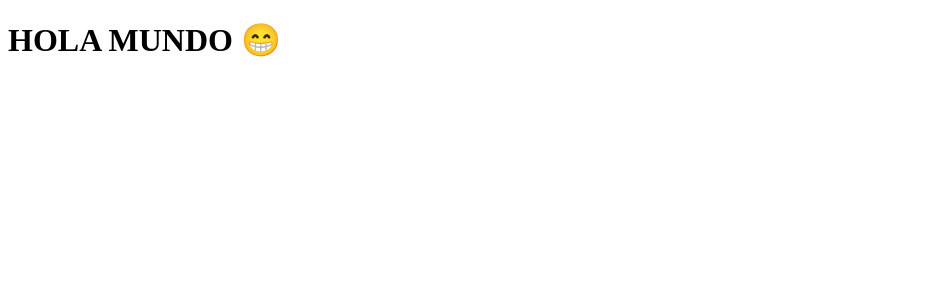
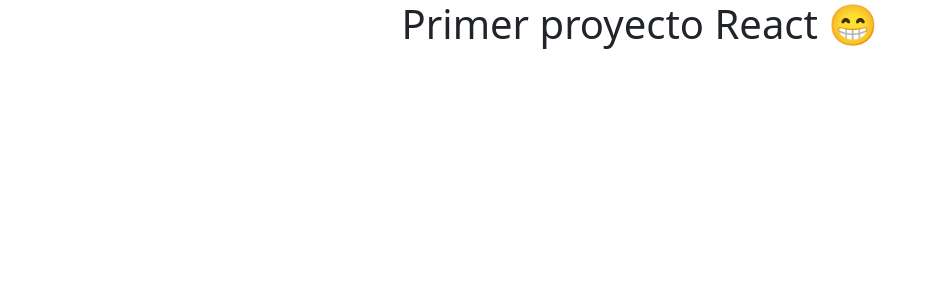
Before and after one commit to JulianGr16/contadorReact, a React (Vite) app: page / in a window 1280 px wide. Shown: the top 300 px of the page, without its empty margins (0-930 px from the left). Built offline with nearby package versions, Linux system fonts and the light colour scheme.

Commit message:
arrancamos con react

```diff
--- a/package.json
+++ b/package.json
@@ -10,6 +10,7 @@
     "preview": "vite preview"
   },
   "dependencies": {
+    "bootstrap": "^5.3.3",
     "react": "^18.3.1",
     "react-dom": "^18.3.1"
   },
--- a/src/App.jsx
+++ b/src/App.jsx
@@ -1,10 +1,12 @@
+import 'bootstrap/dist/css/bootstrap.min.css'
+
 
 function App() {
 
   return (
-    <>
-     <h1>HOLA MUNDO 😁</h1>
-    </>
+    <main>
+     <h1 className='text-center'>Primer proyecto React 😁</h1>
+    </main>
   )
 }
 
```
Also changed, not shown: 1 other file (tests, documents, lock files or other folders).
